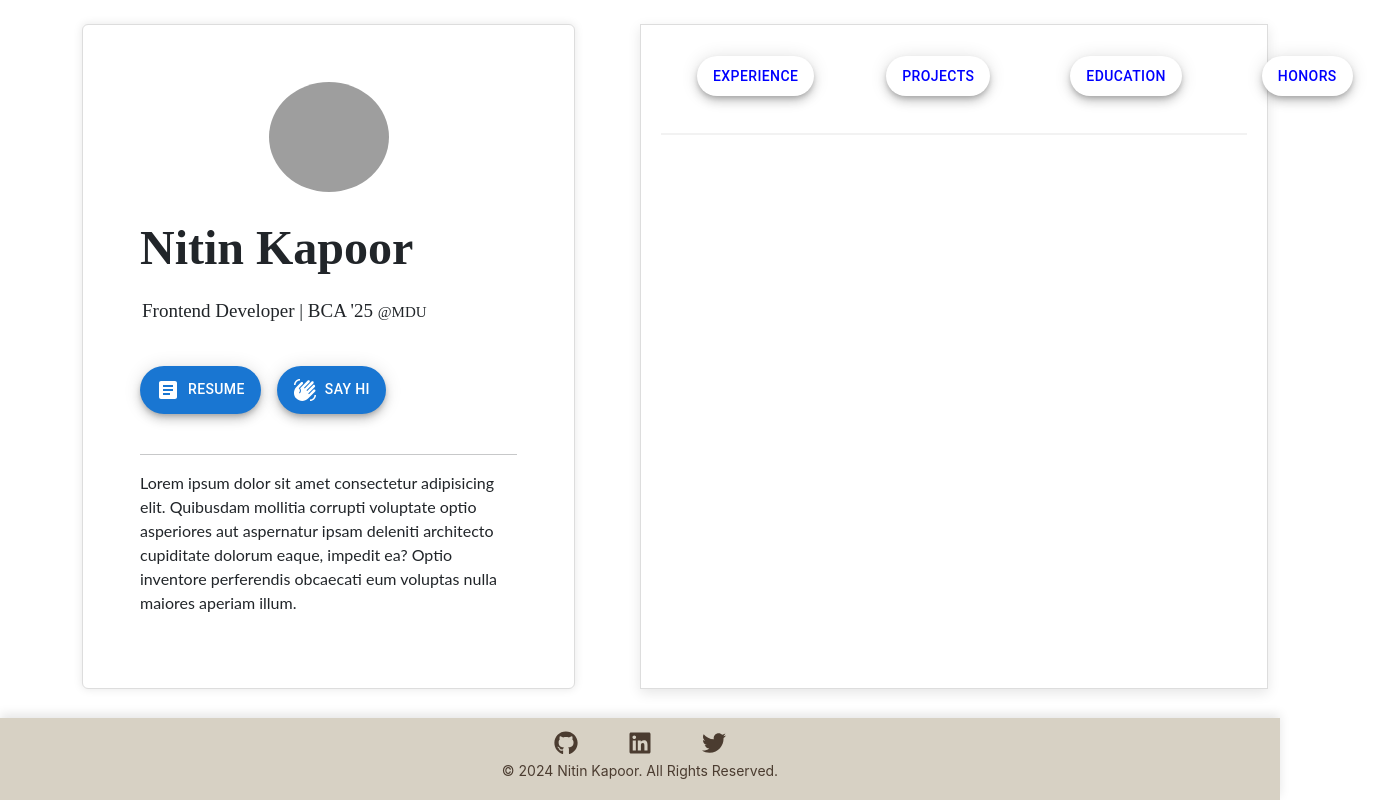
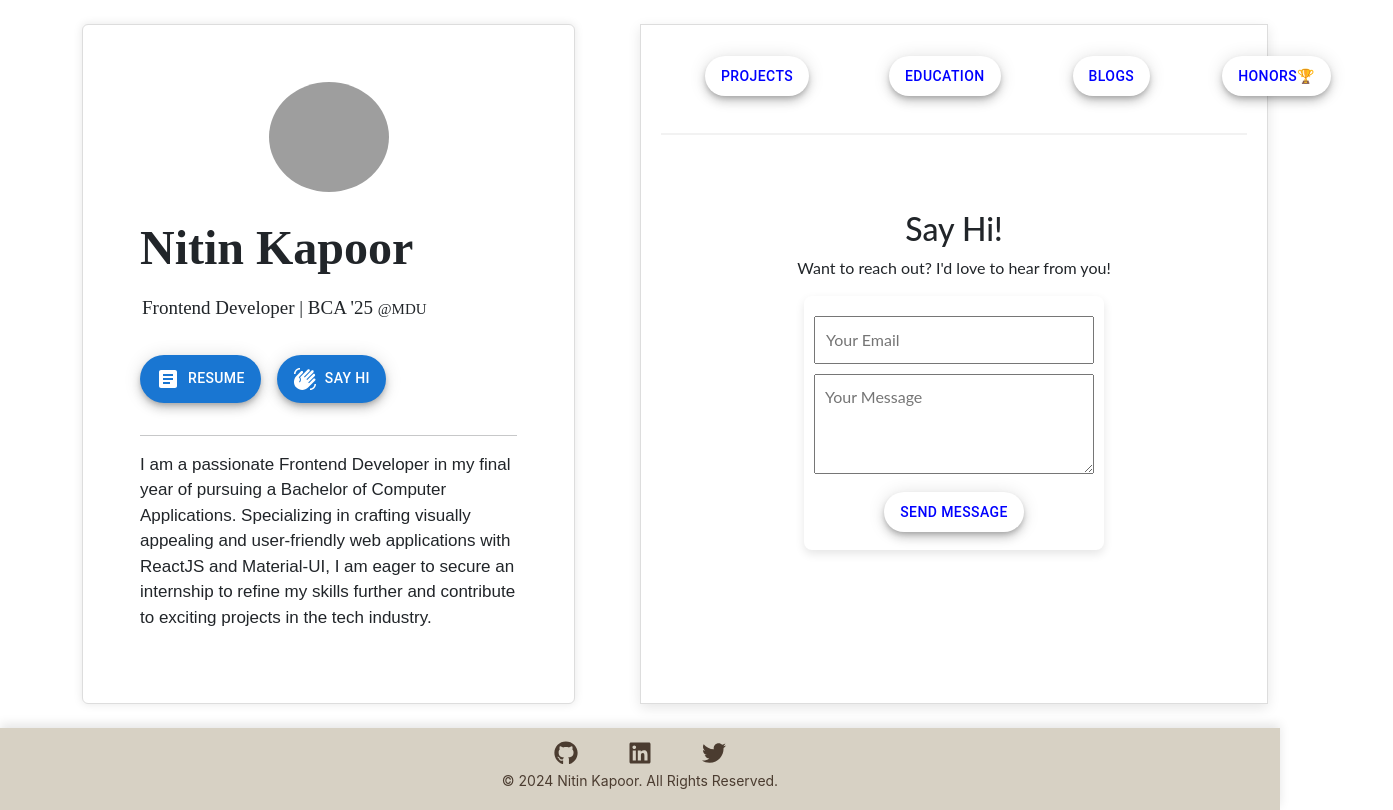
Before and after one commit to nitinn0/myportfolio, a React (Create React App) app: page / in a window 1280 px wide. Both pictures are taken after a click on the button "SAY HI". Shown: the whole page, 1393 px wide, since content can reach past the window. Built offline with nearby package versions, Linux system fonts and the light colour scheme; grey boxes are pictures that could not be loaded.

Commit message:
Added Blogs button

```diff
--- a/src/App.js
+++ b/src/App.js
@@ -5,6 +5,9 @@ import Footer from './Comp/Footer';
 import Education from './Comp/Education';
 import Honors from './Comp/Honors';
 import Projects from './Comp/Projects';
+import SayHi from './Comp/SayHi';
+import MyBlogs from './Comp/MyBlogs';
+
 
 const App = () => {
   const [cardSection, setCardSection] = useState(null);
@@ -18,10 +21,9 @@ const App = () => {
       <div className="container-fluid my-4" style={styles.content}>
         <div className="row flex" style={{ marginLeft: '0', marginRight: '0' }}>
           <div className="col-md-6 col-sm-12" style={{ paddingLeft: '0', paddingRight: '0' }}>
-            <Header />
+            <Header onSectionClick={handleSectionClick} />
           </div>
 
-          {/* Card containing buttons and dynamic content */}
           <div
             className="col-md-6 col-sm-12 d-flex flex-column align-items-start justify-content-start"
             style={{
@@ -31,15 +33,18 @@ const App = () => {
             }}
           >
             <Buttons onSectionClick={handleSectionClick} />
-            <div style={styles.sectionContent}>
+
+          <div style={styles.sectionContent}>
               {cardSection === 'education' && <Education />}
               {cardSection === 'honors' && <Honors />}
               {cardSection === 'projects' && <Projects />}
+              {cardSection === 'myblogs' && <MyBlogs />}
+              {cardSection === 'sayHi' && <SayHi />}
             </div>
           </div>
         </div>
       </div>
-      <Footer />
+      <Footer onSectionClick={handleSectionClick}/>
     </div>
   );
 };
@@ -54,8 +59,8 @@ const styles = {
     flex: 1,
   },
   sectionContent: {
-    marginTop: '20px', // Space between buttons and content
-    width: '100%', // Ensure it takes up the full card width
+    marginTop: '20px',
+    width: '100%',
   },
 };
 
--- a/src/Comp/Buttons.jsx
+++ b/src/Comp/Buttons.jsx
@@ -14,24 +14,26 @@ export const Buttons = ({ onSectionClick }) => {
   return (
     <>
     <div className='d-flex my-4 mx-4' style={{ position: 'relative', bottom: '13px', right: '20px' }}>
-      <CustomFab variant="extended" size="medium" sx={{ mx: 4 }} onClick={() => onSectionClick('experience')}>
-        Experience
-      </CustomFab>
       <CustomFab variant="extended" size="medium" sx={{ mx: 5 }} onClick={() => onSectionClick('projects')}>
         Projects
       </CustomFab>
       <CustomFab variant="extended" size="medium" sx={{ mx: 5 }} onClick={() => onSectionClick('education')}>
         Education
       </CustomFab>
+      <CustomFab variant="extended" size="medium" sx={{ mx: 4 }} onClick={() => onSectionClick('myblogs')}>
+      Blogs
+      </CustomFab>
       <CustomFab variant="extended" size="medium" sx={{ mx: 5 }} onClick={() => onSectionClick('honors')}>
-        Honors
-      </CustomFab>
+  Honors <span role="img" aria-label="trophy"> 🏆</span>
+</CustomFab>
+
     </div>
     <hr style={{
         margin: '0',
-        border: '1px solid #ccc', // Change color if needed
-        width: '100%', // Ensure it spans the full width
-        height: '0', // Ensures no extra height is added
+        marginBottom:'15px',
+        border: '1px solid #ccc',
+        width: '100%',
+        height: '0',
       }} />
     </>
   );
--- a/src/Comp/Footer.jsx
+++ b/src/Comp/Footer.jsx
@@ -11,7 +11,7 @@ const Footer = () => {
         <a href="https://linkedin.com/in/nitin-kapoor-2a614922a/" style={styles.iconLink}>
           <FaLinkedin size={24} />
         </a>
-        <a href="#" style={styles.iconLink}>
+        <a href="https://x.com/nitinkap07" style={styles.iconLink}>
           <FaTwitter size={24} />
         </a>
       </div>
--- a/src/Comp/Header.jsx
+++ b/src/Comp/Header.jsx
@@ -1,45 +1,44 @@
 import React from 'react';
-import Fab from '@mui/material/Fab'; // Import Fab from Material UI
+import Fab from '@mui/material/Fab';
 import ArticleIcon from '@mui/icons-material/Article';
 import WavingHandIcon from '@mui/icons-material/WavingHand';
 
-
-
-const Header = () => {
+const Header = ({ onSectionClick }) => {
   return (
-    <div className="container" style={{ fontFamily:"-moz-initial" }}>
+    <div className="container" style={{ fontFamily: "-moz-initial" }}>
       <div className="">
         <div className="col-md-10 mx-5">
-          <div className="card" style={{ padding:'57px', marginLeft:'10px', border: '1px solid #ddd', boxShadow: '0 0 10px rgba(0,0,0,0.1)' }}>
-          <div style={{ textAlign: 'center', marginBottom: '20px' }}>
-          <img src={`${process.env.PUBLIC_URL}/mein.jpg`} alt="Your image" style={{ width: '120px', height: '110px', borderRadius: '50%' }} />
-          </div>
-            <p style={{ fontSize: "3rem", fontWeight: "bold", marginBottom: '8px' }}>
+          <div className="card" style={{ padding: '57px', marginLeft: '10px', border: '1px solid #ddd', boxShadow: '0 0 10px rgba(0,0,0,0.1)' }}>
+            <div style={{ textAlign: 'center', marginBottom: '20px' }}>
+              <img src={`${process.env.PUBLIC_URL}/mein.jpg`} alt="Your image" style={{ width: '120px', height: '110px', borderRadius: '50%' }} />
+            </div>
+            <p style={{ fontSize: "3rem", fontWeight: "bold", marginBottom: '5px' }}>
               Nitin Kapoor
             </p>
-
-            <p style={{ fontSize: '19px', marginTop: '5px', marginLeft:'2px' }}>
+            <p style={{ fontSize: '19px', marginTop: '5px', marginLeft: '2px' }}>
               Frontend Developer | BCA '25 <span style={{ fontSize: '15px' }}>@MDU</span>
             </p>
-
-            <div className="my-4">
+            <div className="my-3">
               <Fab variant="extended" color="primary" sx={{ mr: 2 }}>
                 <ArticleIcon sx={{ mr: 1 }} />
                 Resume
               </Fab>
-
-              <Fab variant="extended" color="primary">
-                <WavingHandIcon sx={{ mr:1 }} />
+              <Fab variant="extended" color="primary" onClick={() => onSectionClick('sayHi')}>
+                <WavingHandIcon sx={{ mr: 1 }} />
                 Say Hi
               </Fab>
             </div>
-
             <hr />
-
-            {/* Description */}
-            <div style={{ textAlign: 'left', fontFamily:"'Lato', sans-serif"}}>
-              <p>Lorem ipsum dolor sit amet consectetur adipisicing elit. Quibusdam mollitia corrupti voluptate optio asperiores aut aspernatur ipsam deleniti architecto cupiditate dolorum eaque, impedit ea? Optio inventore perferendis obcaecati eum voluptas nulla maiores aperiam illum.</p>
-            </div>
+            <div style={{ fontSize: '17px', textAlign: 'left', fontFamily: 'sans-serif', lineHeight: '1.5'}}>
+  <p>
+    I am a passionate Frontend Developer in my final year of pursuing a
+    Bachelor of Computer Applications. Specializing in crafting
+    visually appealing and user-friendly web applications with
+    ReactJS and Material-UI, I am eager to secure an internship
+    to refine my skills further and contribute to exciting
+    projects in the tech industry.
+  </p>
+</div>
           </div>
         </div>
       </div>
--- /dev/null
+++ b/src/Comp/MyBlogs.css
@@ -0,0 +1,26 @@
+.myblogsCard {
+    background-color: #fff;
+    padding: 20px;
+    margin: 9px;
+    border-radius: 8px;
+    box-shadow: 0 10px 8px rgba(0, 0, 0, 0.1);
+  }
+
+  .button {
+    background-color: black;
+    color: white;
+    margin-top: 14px;
+    font-size: medium;
+    padding: 12px 25px;
+    border: none;
+    border-radius: 25px; /* Fully rounded button */
+    cursor: pointer;
+    transition: background-color 0.3s ease;
+    box-shadow: 0 4px 6px rgba(0, 0, 0, 0.1); /* Add shadow */
+ /* Make text bold */
+  }
+
+  .button:hover {
+    background-color: #f1f1f1;
+    color: black; /* Darker shade on hover */
+  }
--- /dev/null
+++ b/src/Comp/MyBlogs.jsx
@@ -0,0 +1,15 @@
+import React from 'react'
+import './MyBlogs.css'
+
+const MyBlogs = () => {
+  return (
+    <div className='myblogsCard'>
+        <h4>The Legacy of Naruto</h4>
+        <p style={{marginTop:'15px', marginBottom:'12px', fontSize:'14px'}}>Published on 03/10/2024</p>
+        <p style={{fontSize:'18px'}}>Naruto, one of the most beloved anime series, tells the inspiring story of Naruto Uzumaki, a young ninja striving to become the strongest warrior and leader of his village — the Hokage.</p>
+        <button className='button'>Read more</button>
+    </div>
+  )
+}
+
+export default MyBlogs
--- a/src/Comp/Projects.jsx
+++ b/src/Comp/Projects.jsx
@@ -1,15 +1,25 @@
 const Projects = () => {
   return (
     <div style={styles.cardProject}>
+      <div style={styles.flexContainer}>
         <a
           href="https://youtu.be/DMnZTRnDkeg?si=vCxDdsbWNGmCMPpw"
           target="_blank"
           rel="noopener noreferrer"
         >
-        <img src={`${process.env.PUBLIC_URL}/image.png`} alt="Thumbnail" style={{ width: '130px', height: '120px', borderRadius: '50%' }} />
+          <img
+            src={`${process.env.PUBLIC_URL}/image.png`}
+            alt="Thumbnail"
+            style={styles.image}
+          />
         </a>
-      <h4></h4>
-      <p></p>
+        <div style={styles.textContainer}>
+          <h5>Citrus Fruits</h5>
+          <p>
+            Citrus Fruits is a platform that helps local fruit and vegetable sellers deliver fresh produce directly to customers’ doorsteps, providing a seamless experience for both vendors and consumers looking for high-quality, farm-fresh products.
+          </p>
+        </div>
+      </div>
     </div>
   );
 };
@@ -22,6 +32,19 @@ const styles = {
     borderRadius: "8px",
     boxShadow: "0 10px 8px rgba(0, 0, 0, 0.1)",
   },
+  flexContainer: {
+    display: 'flex',
+    alignItems: 'center',
+  },
+  image: {
+    width: '130px',
+    height: '120px',
+    borderRadius: '50%',
+    marginRight: '20px',
+  },
+  textContainer: {
+    flex: 1,
+  },
 };
 
 export default Projects;
--- /dev/null
+++ b/src/Comp/SayHi.jsx
@@ -0,0 +1,70 @@
+import React from 'react';
+import Fab from '@mui/material/Fab';
+import { styled } from '@mui/material/styles';
+
+export const CustomFab = styled(Fab)({
+    backgroundColor: 'white',
+    color: 'blue',
+    '&:hover': {
+      backgroundColor: 'blue',
+      color:'white'
+    },
+  });
+
+const SayHi = () => {
+  return (
+    <div style={styles.container}>
+      <h2>Say Hi!</h2>
+      <p>Want to reach out? I'd love to hear from you!</p>
+
+      <form style={styles.form}>
+        <input
+          type="email"
+          placeholder="Your Email"
+          style={styles.input}
+        />
+        <textarea
+          placeholder="Your Message"
+          style={styles.textarea}
+        />
+    <CustomFab variant="extended" size="medium" sx={{ my:1 }}>
+        Send Message
+      </CustomFab>
+      </form>
+    </div>
+  );
+};
+
+const styles = {
+  container: {
+    textAlign: 'center',
+    fontFamily: "'Lato', sans-serif",
+    marginTop: '20px',
+    padding: '20px',
+    // backgroundColor: '#f9f9f9',
+  },
+  form: {
+    display: 'inline-block',
+    width: '300px',
+    padding: '10px',
+    backgroundColor: '#fff',
+    boxShadow: '0 4px 10px rgba(0, 0, 0, 0.1)',
+    borderRadius: '8px',
+  },
+  input: {
+    display: 'block',
+    width: '100%',
+    padding: '10px',
+    margin: '10px 0',
+    fontSize: '16px',
+  },
+  textarea: {
+    display: 'block',
+    width: '100%',
+    padding: '10px',
+    margin: '10px 0',
+    fontSize: '16px',
+    height: '100px',
+  }
+};
+export default SayHi;
```
Also changed, not shown: package.json (+4 -3 lines), src/Comp/Education.jsx (+5 -4 lines), 1 other file (tests, documents, lock files or other folders). Lines whose indentation alone changed are shown as unchanged.
